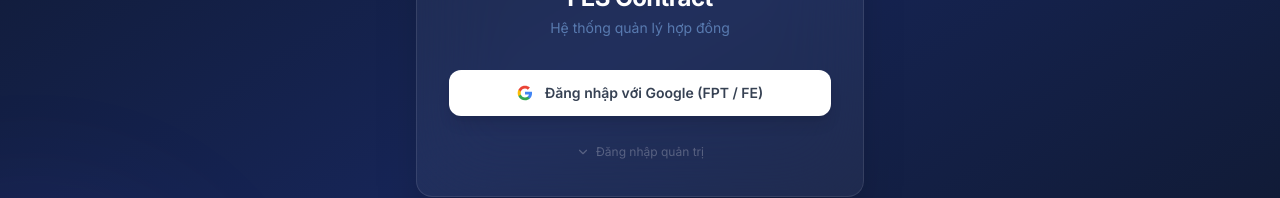
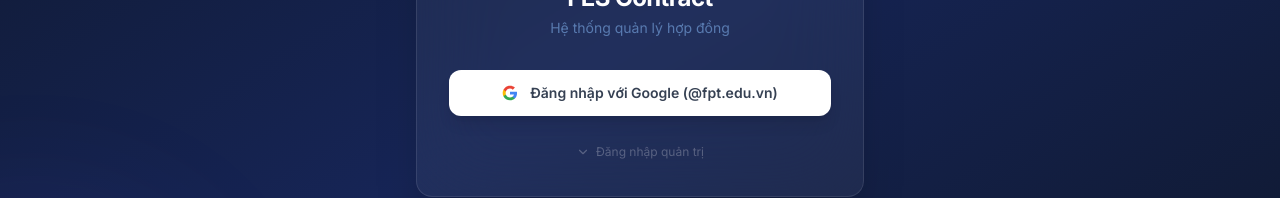
Before and after one commit to dhphat/autodoc3, a React (Vite) app: page / in a window 1280 px wide. Shown: the part 367-565 px from the top of the page. Built offline with nearby package versions, Linux system fonts and the light colour scheme; no server answers.

Commit message:
fix(auth): strictly enforce @fpt.edu.vn email domain in RPC and frontend

```diff
--- a/App.tsx
+++ b/App.tsx
@@ -28,7 +28,7 @@
   return <AuthenticatedApp />;
 };
 
-const ALLOWED_DOMAINS = ['fpt.edu.vn', 'fe.edu.vn'];
+const ALLOWED_DOMAIN = 'fpt.edu.vn';
 
 const AuthenticatedApp: React.FC = () => {
   const [user, setUser] = useState<User | null>(null);
@@ -46,11 +46,10 @@
         const userEmail = session.user.email || '';
         const provider = session.user.app_metadata?.provider;
 
-        // Chỉ kiểm tra domain với Google OAuth — cho phép cả fpt.edu.vn và fe.edu.vn
-        const isAllowedDomain = ALLOWED_DOMAINS.some(d => userEmail.endsWith(`@${d}`));
-        if (provider === 'google' && !isAllowedDomain) {
+        // Chỉ kiểm tra domain với Google OAuth — chỉ chấp nhận duy nhất @fpt.edu.vn
+        if (provider === 'google' && !userEmail.endsWith(`@${ALLOWED_DOMAIN}`)) {
           await supabase.auth.signOut();
-          setAuthError(`Chỉ chấp nhận tài khoản @fpt.edu.vn hoặc @fe.edu.vn. Tài khoản "${userEmail}" không được phép truy cập.`);
+          setAuthError(`Chỉ chấp nhận tài khoản @${ALLOWED_DOMAIN}. Tài khoản "${userEmail}" không được phép truy cập.`);
           setUser(null);
           return;
         }
--- a/components/LoginPage.tsx
+++ b/components/LoginPage.tsx
@@ -2,7 +2,7 @@
 import { Loader2, AlertCircle, ChevronDown } from 'lucide-react';
 import { supabase } from '../services/supabaseClient';
 
-const ALLOWED_DOMAINS = ['fpt.edu.vn', 'fe.edu.vn'];
+const ALLOWED_DOMAIN = 'fpt.edu.vn';
 
 interface LoginPageProps {
   authError?: string; // Lỗi domain từ App.tsx (Google OAuth)
@@ -32,7 +32,7 @@
     }
   };
 
-  // ── Đăng nhập Google (chỉ @fpt.edu.vn / @fe.edu.vn) ───────────────
+  // ── Đăng nhập Google (chỉ @fpt.edu.vn) ───────────────────────────
   const handleGoogleSignIn = async () => {
     setGoogleLoading(true);
     setError('');
@@ -41,6 +41,7 @@
         provider: 'google',
         options: {
           redirectTo: window.location.origin,
+          queryParams: { hd: ALLOWED_DOMAIN },
         },
       });
       if (error) throw error;
@@ -98,7 +99,7 @@
                 <path fill="#EA4335" d="M12 5.38c1.62 0 3.06.56 4.21 1.64l3.15-3.15C17.45 2.09 14.97 1 12 1 7.7 1 3.99 3.47 2.18 7.07l3.66 2.84c.87-2.6 3.3-4.53 6.16-4.53z" />
               </svg>
             )}
-            {googleLoading ? 'Đang chuyển hướng...' : 'Đăng nhập với Google (FPT / FE)'}
+            {googleLoading ? 'Đang chuyển hướng...' : 'Đăng nhập với Google (@fpt.edu.vn)'}
           </button>
 
           {/* ── Lỗi chung (cả Email và Google) ───────────────────── */}
--- a/services/adminService.ts
+++ b/services/adminService.ts
@@ -157,7 +157,7 @@
       .maybeSingle();
 
     if (existingProfile) {
-      const isFptEmail = params.email.endsWith('@fpt.edu.vn') || params.email.endsWith('@fe.edu.vn');
+      const isFptEmail = params.email.endsWith('@fpt.edu.vn');
       const { error: updateErr } = await supabase
         .from('user_profiles')
         .update({
```
Also changed, not shown: 1 other file (tests, documents, lock files or other folders).
